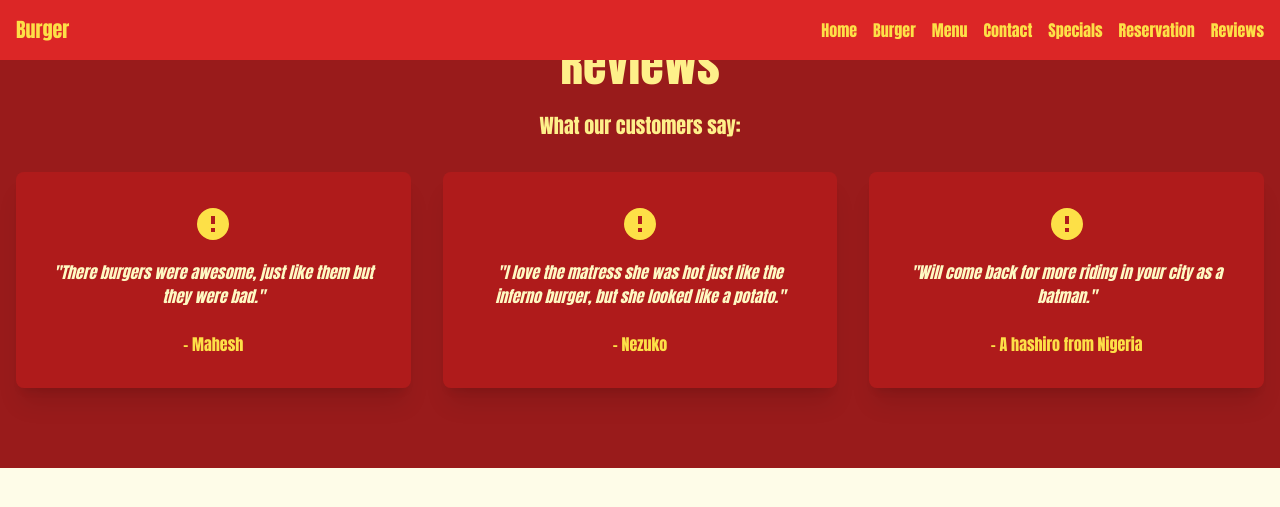
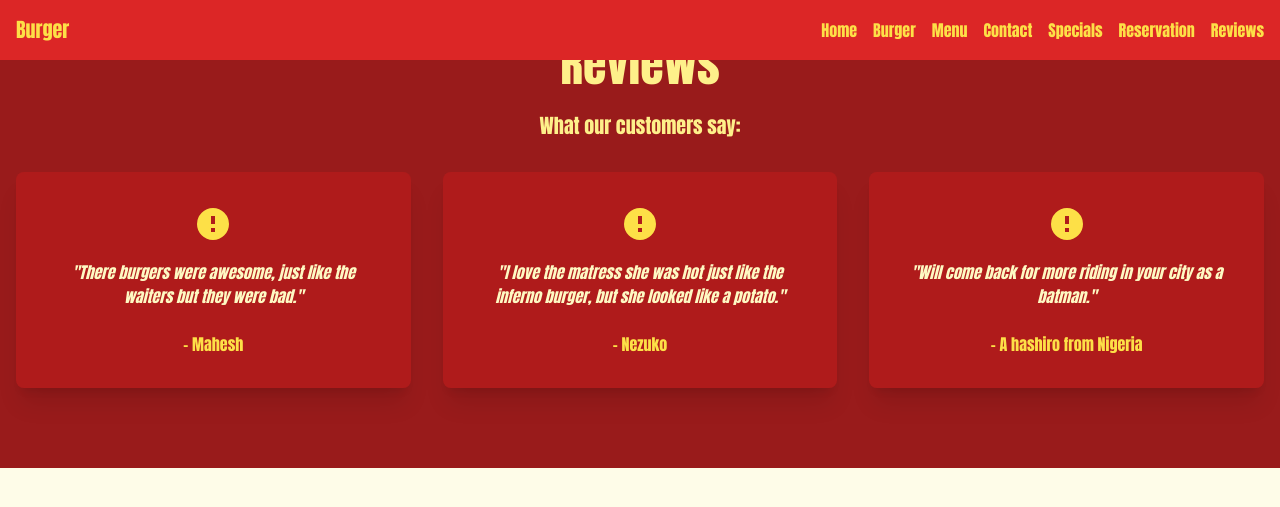
Before and after one commit to MaheshDhingra/MaheshDhingra, a Jekyll site: the page built from grub.md, in a window 1280 px wide and 900 px high, scrolled down 3847 px. Shown: the top 507 px of the window. Built offline with Jekyll 4.4.1, drawn with Linux system fonts in a browser that asks for light colours; nearby versions of some CDN libraries.

Commit message:
--grub-45

```diff
--- a/_layouts/grub.html
+++ b/_layouts/grub.html
@@ -1,12 +1,13 @@
 <!DOCTYPE html>
 <html lang="en">
-
 <head>
   <meta charset="UTF-8" />
   <meta name="viewport" content="width=device-width, initial-scale=1.0" />
   <title>Burger</title>
   <script src="https://cdn.tailwindcss.com"></script>
   <link href="https://fonts.googleapis.com/css2?family=Anton&display=swap" rel="stylesheet" />
+  <!-- Favicon -->
+  <link rel="icon" type="image/png" href="/assets/burger.png" />
   <style>
     body {
       font-family: "Anton", sans-serif;
@@ -17,7 +18,6 @@
     }
   </style>
 </head>
-
 <body class="bg-yellow-50 text-red-900">
   <header class="fixed top-0 left-0 w-full bg-red-600 text-yellow-300 p-4 z-50 flex items-center justify-between">
     <div class="text-xl">Burger</div>
@@ -93,12 +93,13 @@
         <div class="container mx-auto px-4 text-center">
           <h2 class="text-5xl mb-6">Contact</h2>
           <p class="mb-8 text-xl">Sorry for the bug we secretly added to spice up your tounge :(</p>
-          <form class="max-w-lg mx-auto bg-red-700 p-6 rounded-lg shadow-lg space-y-4">
-            <input type="text" placeholder="Name"
+          <form action="https://formspree.io/f/mzzgpdvz" method="POST"
+            class="max-w-lg mx-auto bg-red-700 p-6 rounded-lg shadow-lg space-y-4">
+            <input type="text" name="name" placeholder="Name"
               class="w-full p-3 rounded focus:outline-none focus:ring-2 focus:ring-red-400" required />
-            <input type="email" placeholder="Email"
+            <input type="email" name="email" placeholder="Email"
               class="w-full p-3 rounded focus:outline-none focus:ring-2 focus:ring-red-400" required />
-            <textarea placeholder="Message" rows="4"
+            <textarea name="message" placeholder="Message" rows="4"
               class="w-full p-3 rounded focus:outline-none focus:ring-2 focus:ring-red-400" required></textarea>
             <button type="submit"
               class="w-full bg-red-500 p-3 rounded hover:bg-red-400 focus:outline-none focus:ring-2 focus:ring-red-400">
@@ -122,19 +123,20 @@
             <p>Truffle sauce and gourmet toppings with extra coackroaches.</p>
           </div>
         </div>
-  </div>
       </section>
 
       <section id="reservation" class="py-20 bg-yellow-500 text-red-900">
         <div class="container mx-auto px-4 text-center">
           <h2 class="text-5xl mb-6">Reservation</h2>
           <p class="mb-8 text-xl">Book your table now(Dress code: Bali wear, shorts and shorts)</p>
-      <form class="max-w-lg mx-auto bg-yellow-600 p-6 rounded-lg shadow-lg space-y-4">
-        <input type="text" placeholder="Name"
+          <form action="https://formspree.io/f/mzzgpdvz" method="POST"
+            class="max-w-lg mx-auto bg-yellow-600 p-6 rounded-lg shadow-lg space-y-4">
+            <input type="text" name="name" placeholder="Name"
               class="w-full p-3 rounded focus:outline-none focus:ring-2 focus:ring-yellow-500" required />
-        <input type="email" placeholder="Email"
+            <input type="email" name="email" placeholder="Email"
               class="w-full p-3 rounded focus:outline-none focus:ring-2 focus:ring-yellow-500" required />
-        <input type="date" class="w-full p-3 rounded focus:outline-none focus:ring-2 focus:ring-yellow-500" required />
+            <input type="date" name="date"
+              class="w-full p-3 rounded focus:outline-none focus:ring-2 focus:ring-yellow-500" required />
             <button type="submit"
               class="w-full bg-yellow-500 p-3 rounded hover:bg-yellow-400 focus:outline-none focus:ring-2 focus:ring-yellow-500">
               Reserve
@@ -153,7 +155,7 @@
                 <path d="M10 2a8 8 0 100 16 8 8 0 000-16zm1 12H9v-2h2v2zm0-4H9V6h2v4z" />
               </svg>
               <blockquote class="italic text-yellow-100 mb-4">
-            "There burgers were awesome, just like them but they were bad."
+                "There burgers were awesome, just like the waiters but they were bad."
               </blockquote>
               <span class="block mt-2 font-light text-yellow-300">- Mahesh</span>
             </div>
```
Lines whose indentation alone changed are shown as unchanged.
